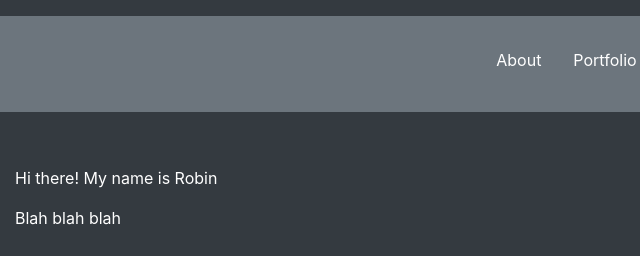
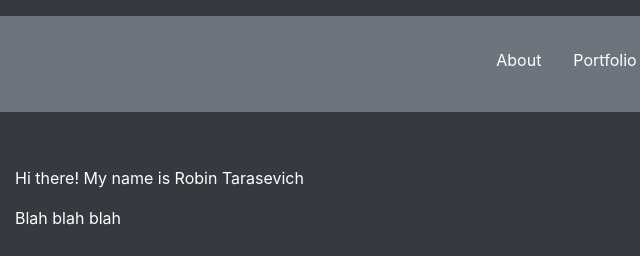
Before and after one commit to rtarasevich/Robin_portfolio, a plain HTML site: page index.html in a window 1280 px wide. Shown: the top 256 px of the page, 450-1090 px from the left. Drawn offline with nearby package versions, Linux system fonts and the light colour scheme.

Commit message:
finished name

```diff
--- a/index.html
+++ b/index.html
@@ -41,7 +41,7 @@
             <img src="images/me_1.jpg" alt="Me" class="img-thumbnail">
         </div>
         <div class="col-sm-8">
-            <p class="text-justify">Hi there! My name is Robin
+            <p class="text-justify">Hi there! My name is Robin Tarasevich
             </p>
         <div>
             <p class="text-justify"> Blah blah blah
```
